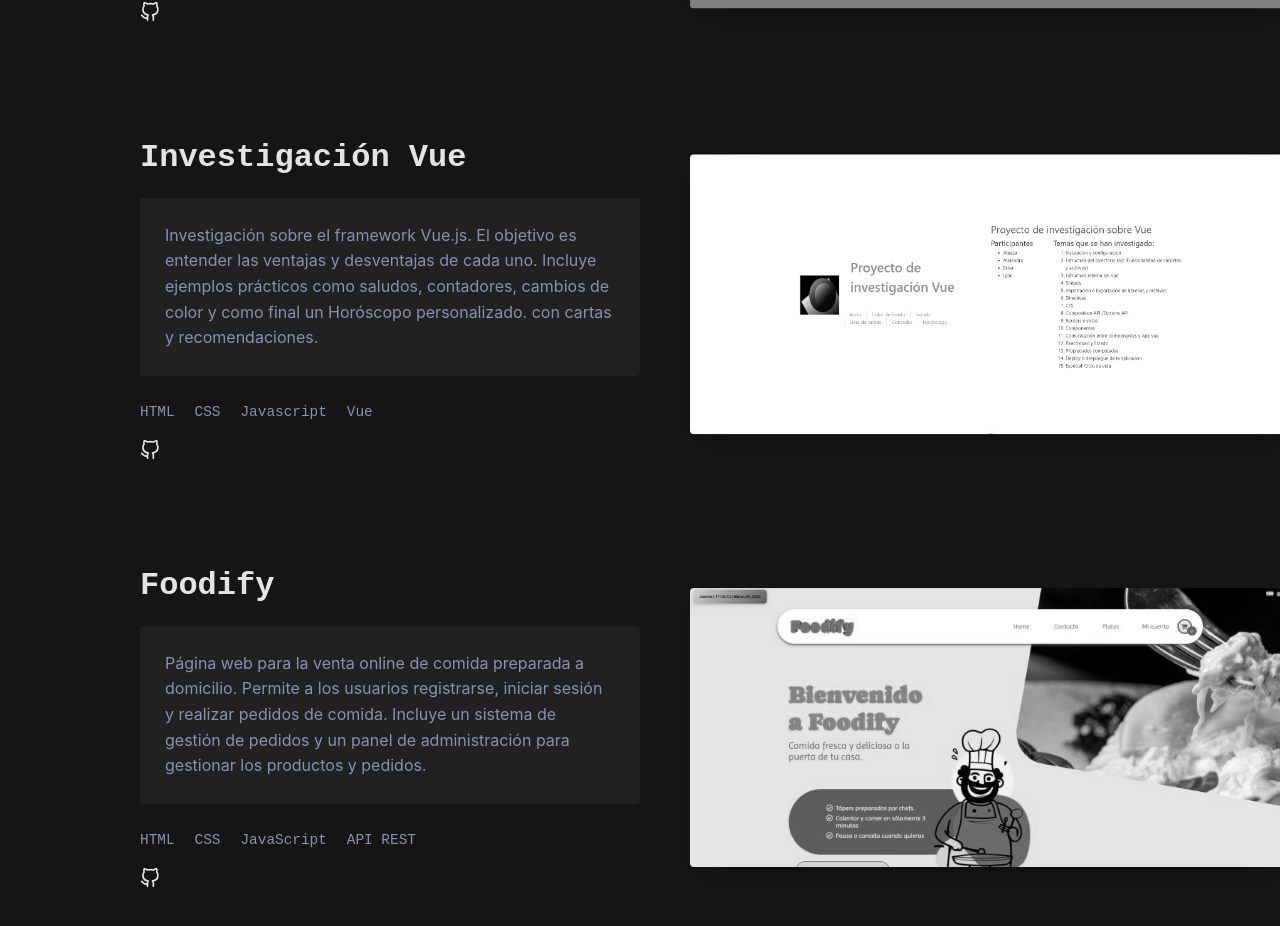
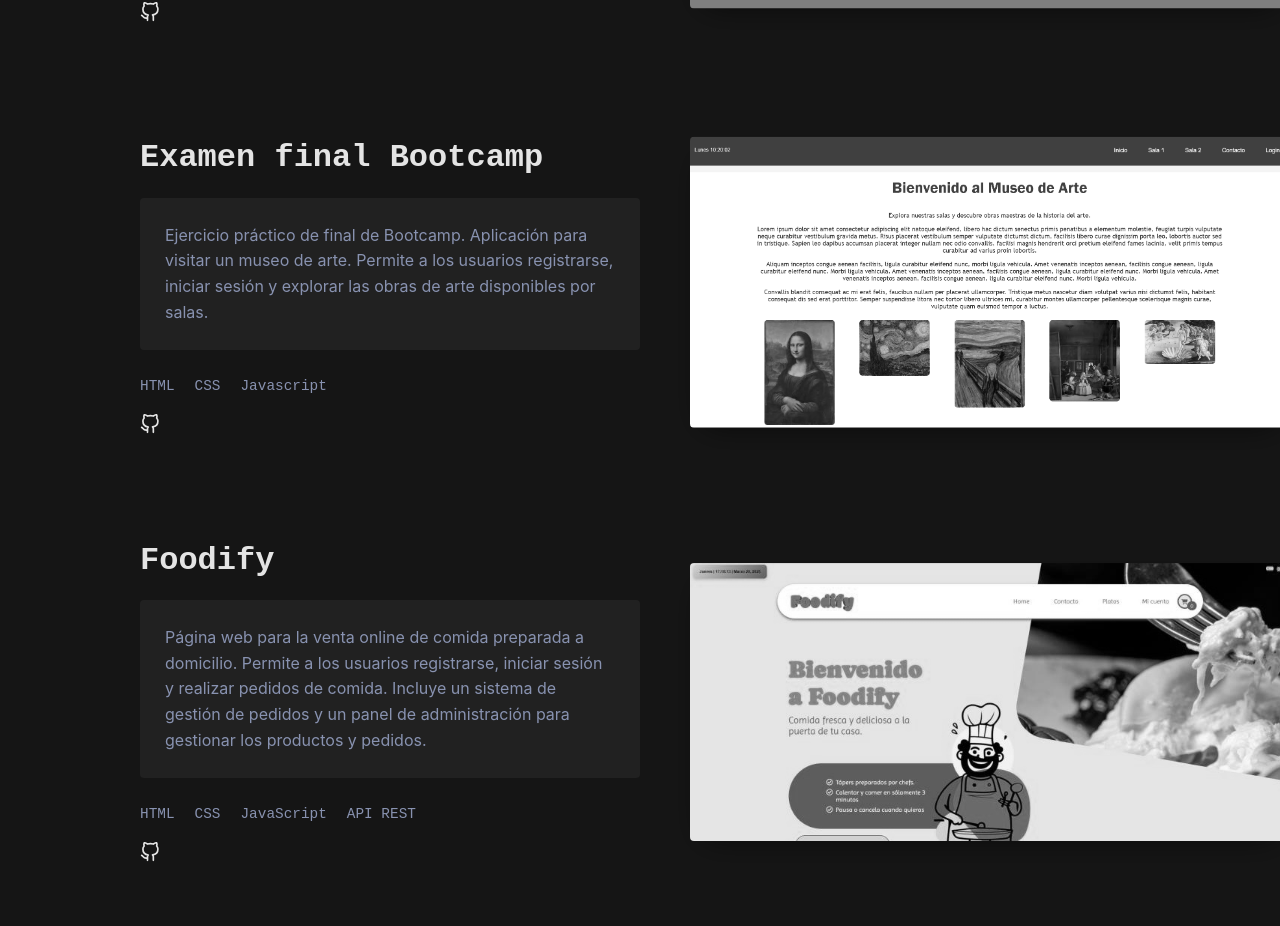
Before and after one commit to igoribon/Portfolio, a Vue app: page / in a window 1280 px wide. Shown: the part 3796-4722 px from the top of the page. Built offline with nearby package versions, Linux system fonts and the light colour scheme.

Commit message:
proyecto examen

```diff
--- a/src/components/Projects.vue
+++ b/src/components/Projects.vue
@@ -68,27 +68,26 @@
         <div class="project-content">
           <div class="project-overline"></div>
           <h3 class="project-title">
-            <a href="https://github.com/igoribon/Investigacion_vue" target="_blank" rel="noopener noreferrer">Investigación Vue</a>
+            <a href="https://igoribon.github.io/Igor-Aranguren---Prueba_tecnica/" target="_blank" rel="noopener noreferrer">Examen final Bootcamp</a>
           </h3>
           <div class="project-description">
             <p>
-              Investigación sobre el framework Vue.js. El objetivo es entender las ventajas y desventajas de cada uno. Incluye ejemplos prácticos como saludos, contadores, cambios de color y como final un Horóscopo personalizado. con cartas y recomendaciones.
+              Ejercicio práctico de final de Bootcamp. Aplicación para visitar un museo de arte. Permite a los usuarios registrarse, iniciar sesión y explorar las obras de arte disponibles por salas.
             </p>
           </div>
           <ul class="project-tech-list">
             <li>HTML</li>
             <li>CSS</li>
             <li>Javascript</li>
-            <li>Vue</li>
           </ul>
           <div class="project-links">
-            <a href="https://github.com/igoribon/Investigacion_vue" target="_blank" rel="noopener noreferrer" aria-label="GitHub Link">
+            <a href="https://igoribon.github.io/Igor-Aranguren---Prueba_tecnica/" target="_blank" rel="noopener noreferrer" aria-label="GitHub Link">
               <svg xmlns="http://www.w3.org/2000/svg" role="img" viewBox="0 0 24 24" fill="none" stroke="currentColor" stroke-width="2" stroke-linecap="round" stroke-linejoin="round" class="feather feather-github"><path d="M9 19c-5 1.5-5-2.5-7-3m14 6v-3.87a3.37 3.37 0 0 0-.94-2.61c3.14-.35 6.44-1.54 6.44-7A5.44 5.44 0 0 0 20 4.77 5.07 5.07 0 0 0 19.91 1S18.73.65 16 2.48a13.38 13.38 0 0 0-7 0C6.27.65 5.09 1 5.09 1A5.07 5.07 0 0 0 5 4.77a5.44 5.44 0 0 0-1.5 3.78c0 5.42 3.3 6.61 6.44 7A3.37 3.37 0 0 0 9 18.13V22"></path></svg>
             </a>
           </div>
         </div>
         <div class="project-image">
-          <img src="../assets/images/investigacion_vue.png" alt="Screenshot de Investigación Vue" />
+          <img src="../assets/images/examen.png" alt="Screenshot de examen" />
         </div>
       </article>
 
```
Also changed, not shown: src/assets/images/examen.png (added), 1 other file (tests, documents, lock files or other folders).
